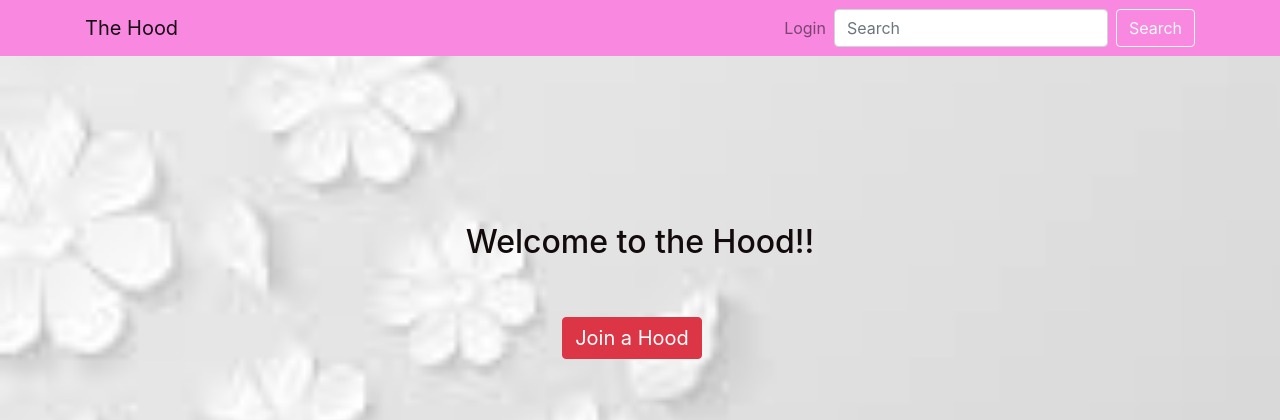
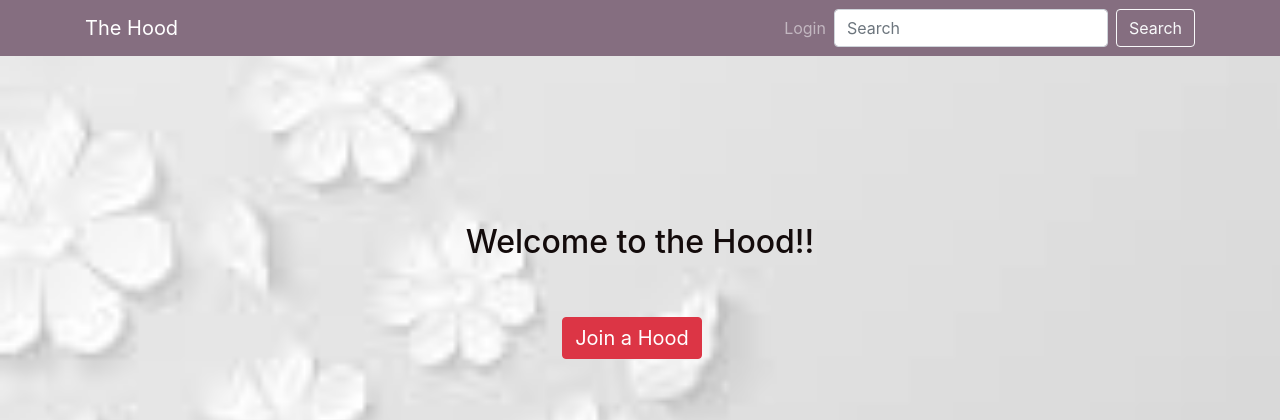
Before and after one commit to bre-nda/neighborhood, a Django app: page / in a window 1280 px wide. Shown: the top 420 px of the page. Run offline with Django 3.2, Linux system fonts and the light colour scheme; some libraries are stand-ins or nearby versions.

Commit message:
change the backround colour

```diff
--- a/thehood/templates/navbar.html
+++ b/thehood/templates/navbar.html
@@ -1,6 +1,6 @@
-<nav class="navbar navbar-expand-lg navbar-light " style="background-color: rgb(248, 136, 224);">
+<nav class="navbar navbar-expand-lg navbar-dark " style="background-color: rgb(133, 110, 128);">
     <div class="container">
-        <a class="navbar-brand" href="{% url 'hood' %}">The Hood</a>
+        <a class="navbar-brand" href="{% url 'home' %}">The Hood</a>
         <div class="collapse navbar-collapse text-dark" id="navbarSupportedContent">
             <ul class="navbar-nav ml-auto">
                 {% if user.is_authenticated %}
```
